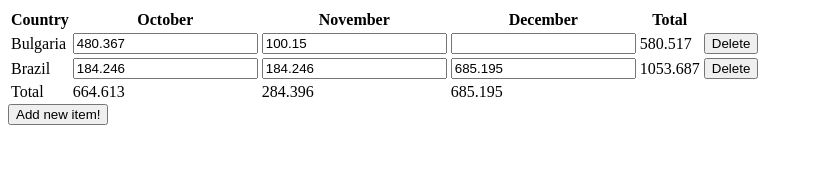
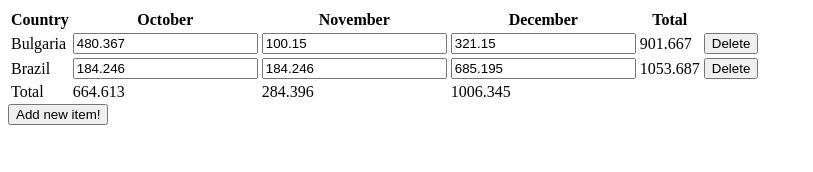
Before and after one commit to canaktepe/vuejs-dynamic-form-table, a Vue app: page / in a window 1280 px wide. Shown: the top 172 px of the page, without its empty margins (0-813 px from the left). Built offline with nearby package versions, Linux system fonts and the light colour scheme.

Commit message:
watch works

```diff
--- a/src/App.vue
+++ b/src/App.vue
@@ -54,7 +54,7 @@ import { format, addMonths } from 'date-fns';
 export default {
   data: function() {
     return {
-      deleted:[],
+      deleted: [],
       months: [],
       countries: [],
       records: [
@@ -75,6 +75,12 @@ export default {
               ApsCouId: 25,
               ApsPrice: '100.15',
               ApsDate: '2019-11-01T00:00:00',
+            },
+            {
+              ApsId: 12,
+              ApsCouId: 25,
+              ApsPrice: '321.15',
+              ApsDate: '2019-12-01T00:00:00',
             },
           ],
         },
@@ -113,9 +119,9 @@ export default {
   },
   methods: {
     deleteRecord(index) {
-      this.deleted.push(this.records[index]);
-      this.records.splice(index, 1);
-      // this.records[index].Deleted = true;
+      // this.deleted.push(this.records[index]);
+      // this.records.splice(index, 1);
+      this.records[index].Deleted = true;
     },
     selectCountry(event, item) {
       if (event.target.value <= 0) return;
@@ -180,10 +186,24 @@ export default {
     },
   },
   watch: {
-    records: {
-      handler: function(val, oldVal) {
-        console.log(val);
-      }, deep: true,
+    'records': {
+      handler: function(after, before) {
+        after.forEach(element => {
+          console.log(element.MisAdvertiserPriceSettings);
+        });
+        before.forEach(element => {
+          console.log(element.MisAdvertiserPriceSettings);
+        });
+
+
+        // let changed = after.filter(function(p, idx) {
+        //   return Object.keys(p).some(function(prop) {
+        //     console.log(p[prop] != before[idx][prop]);
+        //     return p[prop] != before[idx][prop];
+        //   });
+        // });
+      },
+      deep: true,
     },
   },
 };
```
